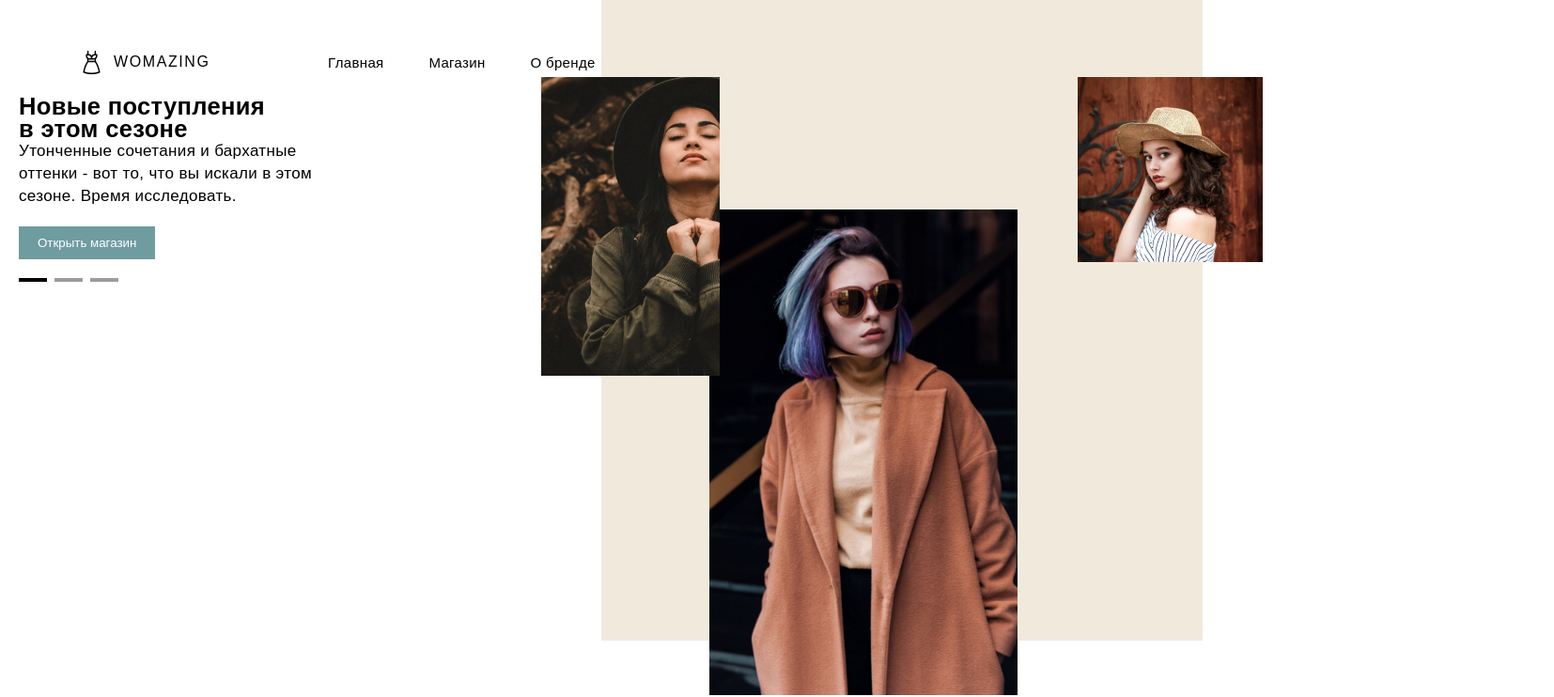
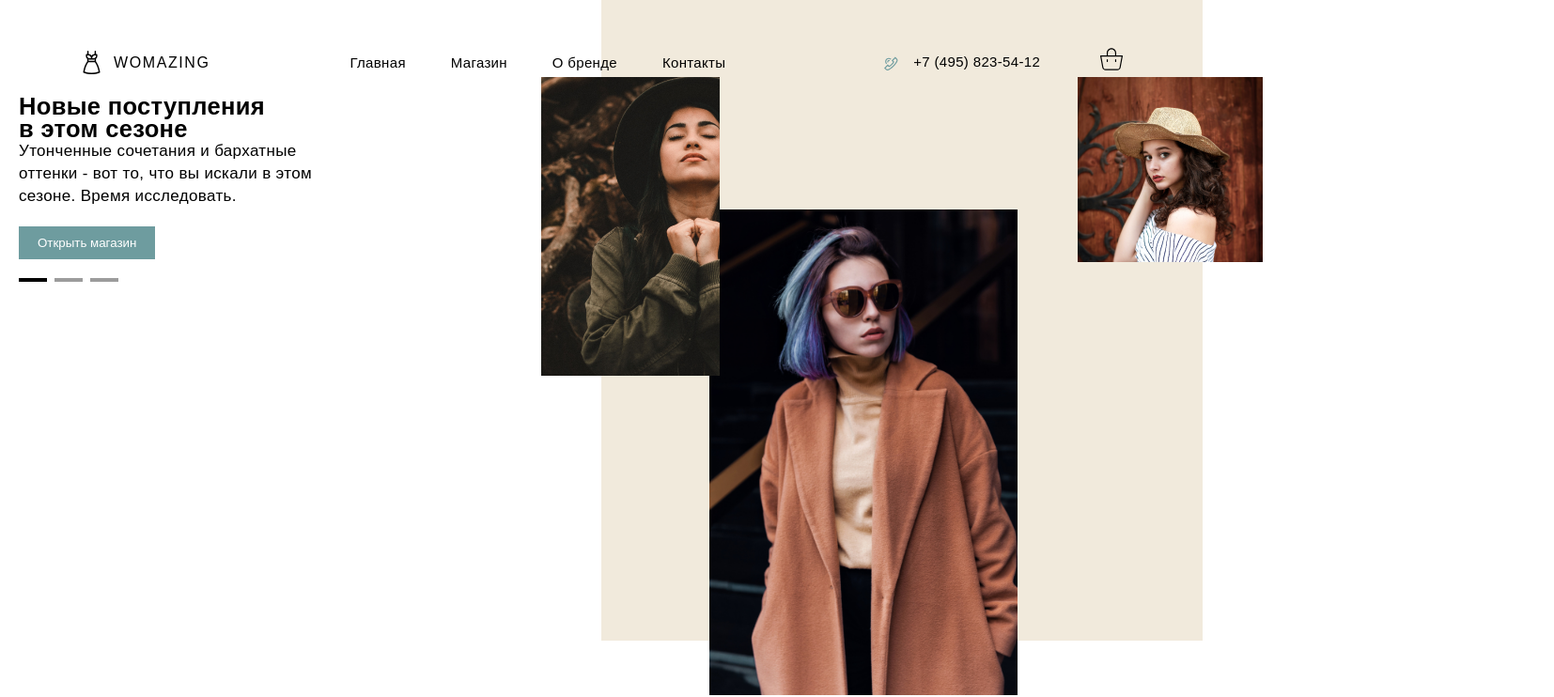
Before and after one commit to AsyaAir/89-JS-3_Project, a website: page assets/pages/1_page_home.html in a window 1280 px wide. Shown: the top 742 px of the page at 94% size, 1654 px wide, since content can reach past the window. Drawn offline with nearby package versions, Linux system fonts and the light colour scheme; files that its build step writes are made by us from their sources.

Commit message:
fead: adaptive header + indentation between elements

```diff
--- a/assets/sass/_templates.scss
+++ b/assets/sass/_templates.scss
@@ -142,7 +142,7 @@ a {
   align-items: center;
   width: 400px;
   height: 21px;
-
+  gap: 45px;
   list-style: none;
 
   .main-menu__link {
@@ -154,6 +154,14 @@ a {
 //====================Логотип=====================//
 
 //Womazing
+.logo {
+  margin-right: 145px; //146px;
+
+  @media screen and (max-width: 1155px) {
+    margin-right: 0px;
+  }
+}
+
 .logo__link {
   display: flex;
   justify-content: space-between;
@@ -163,10 +171,12 @@ a {
   letter-spacing: 0.1em;
   text-transform: uppercase;
   gap: 11px;
+  align-items: flex-end;
 
   .logo__icon {
     width: 25px;
     height: 25px;
+    object-fit: cover;
   }
 }
 //==================Конец Логотип==================//
@@ -228,7 +238,7 @@ a {
   margin: 0 auto;
   // padding: 0 32px; // padding точно лишний
 
-  @media screen and (max-width: 720px) {
+  @media screen and (max-width: 1155px) {
     padding: 0 20px;
   }
 }
--- a/assets/sass/components/_header.scss
+++ b/assets/sass/components/_header.scss
@@ -5,29 +5,76 @@
   justify-content: space-between;
   align-items: center;
   margin-top: 51px;
+  position: relative;
+  z-index: 100;
+  width: 100%;
+
+  // outline: 1px #3e00ce solid;
 }
-.logo {
+
+.main-menu {
+  margin-right: 160px; //170px;
+
+  // outline: 1px #ceb300 solid;
+
+  @media screen and (max-width: 1155px) {
+    margin-right: 0px;
+  }
 }
+
+nav li {
+  transition: background-color 0.3s;
+
+  // outline: 1px #ce6a00 solid;
+}
+
+nav li.active {
+  background-color: #98FB98;
+}
+
 .phone {
   font-size: 0.8823529411764706em; //15px
   cursor: pointer;
   display: flex;
   align-items: center;
   gap: 9px;
+
+  margin-right: 60px; //67px;
+
+  // outline: 1px #00bdce solid;
+
+  @media screen and (max-width: 1155px) {
+    margin-right: 0px;
+  }
+
+  @media screen and (max-width: 810px) {
+
+  }
 }
 .phone__icon-wrap{
-  width: 27px;
-  height: 27px;
+  min-width: 27px;
+  min-height: 27px;
+  display: flex;
+  align-items: center;
+  justify-content: center;
 }
+
 .phone__icon-wrap:hover{
   background-color: $main-color;
 }
+
 .phone__icon{
-  width: 17px;
-  height: 17px;
+  max-width: 17px;
+  max-height: 17px;
 }
+
 .phone__icon:hover {
-  fill: white;
+  fill: #FFFFFF;
 }
+
 .cart {
+  display: flex;
+  column-gap: 145px;
+
+  // outline: 1px #00bdce solid;
 }
```
